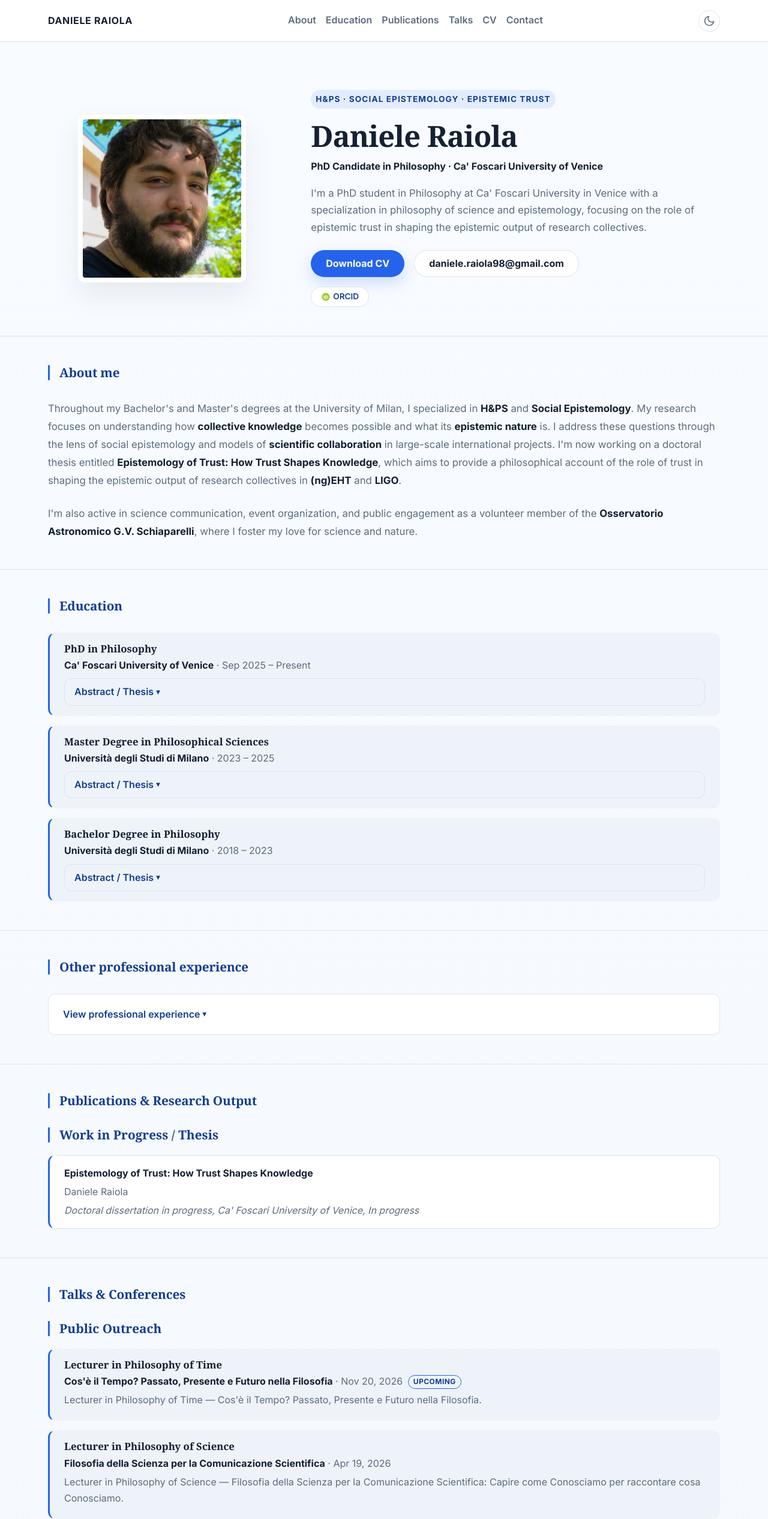
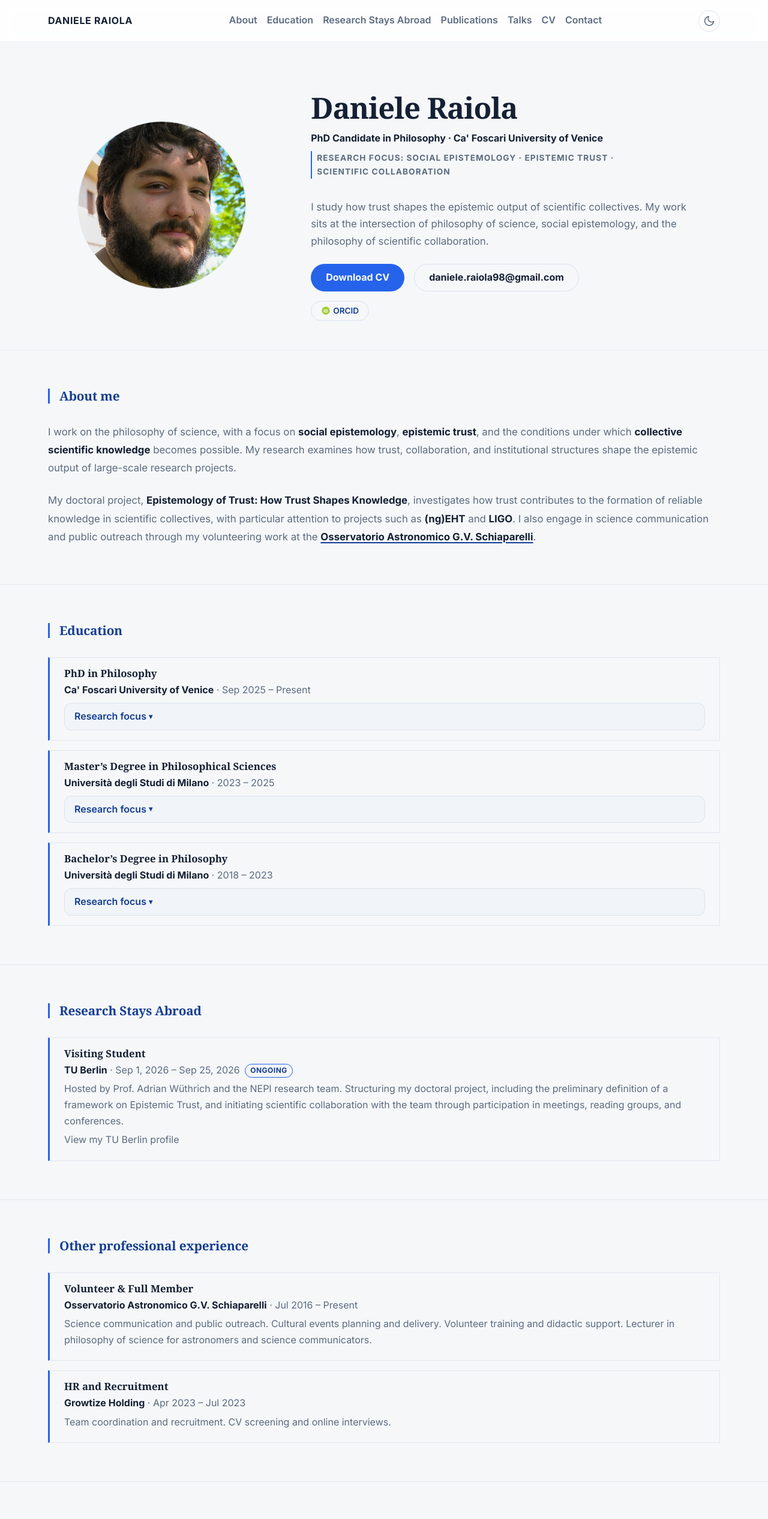
Before and after one commit to daniele-raiola/Portfolio, a plain HTML site: page index.html in a window 1280 px wide. Shown: the top 2533 px of the page at 60% size. Drawn offline with Linux system fonts and the light colour scheme.

Commit message:
refactor(ui): refine visual design and update content structure
Refactor the CSS to modernize the visual identity, including updated color
palettes for light and dark modes, improved spacing using clamp(), and
a more minimalist approach to shadows and borders.

Update the hero section to use a new `.hero-focus` element instead of the
previous `.eyebrow` component and refine the profile image styling.

Update `index.html` to include a new navigation link for "Research Stays
Abroad" and rewrite the biography text for better clarity and impact.

```diff
--- a/assets/css/style.css
+++ b/assets/css/style.css
@@ -6,10 +6,10 @@
   color-scheme: light dark;
 
   /* Color palette (light defaults) */
-  --bg: #f4f7fb;
-  --bg-gradient-start: #f8fbff;
+  --bg: #f5f7f9;
+  --bg-gradient-start: #f5f7f9;
   --surface: #fff;
-  --surface-alt: #eef3f9;
+  --surface-alt: #f1f4f8;
   --text: #152033;
   --muted: #5c6b7f;
   --primary: #2563eb;
@@ -51,10 +51,10 @@
 :root:has(#theme-toggle-checkbox:checked) {
   color-scheme: dark;
 
-  --bg: #0f1521;
-  --bg-gradient-start: #0b1019;
-  --surface: #18202e;
-  --surface-alt: #131b27;
+  --bg: #101821;
+  --bg-gradient-start: #101821;
+  --surface: #141d2a;
+  --surface-alt: #101821;
   --text: #e6edf6;
   --muted: #9aa9bd;
   --primary: #4f86ff;
@@ -144,7 +144,7 @@ body {
   margin: 0;
   font-family: var(--font);
   color: var(--text);
-  background: linear-gradient(180deg, var(--bg-gradient-start) 0%, var(--bg) 100%);
+  background: var(--bg);
   line-height: 1.7;
   font-size: var(--text-base);
 }
@@ -219,16 +219,16 @@ img {
 }
 
 section {
-  padding: var(--space-3xl) 0;
+  padding: clamp(2.5rem, 5vw, 4rem) 0;
 }
 
 section + section {
-  border-top: 1px solid var(--border);
+  border-top: 1px solid rgba(148, 163, 184, 0.18);
 }
 
 #cv,
 #contact {
-  background: var(--surface-alt);
+  background: transparent;
 }
 
 /* ===========================================================================
@@ -260,9 +260,9 @@ section + section {
   position: sticky;
   top: 0;
   z-index: 10;
-  background: rgb(255 255 255 / 95%);
-  backdrop-filter: blur(12px);
-  border-bottom: 1px solid var(--border);
+  background: rgb(255 255 255 / 88%);
+  backdrop-filter: blur(10px);
+  border-bottom: 1px solid rgba(148, 163, 184, 0.18);
 }
 
 .nav {
@@ -441,10 +441,23 @@ section + section {
 }
 
 .hero .hero-role {
-  margin: calc(var(--space-sm) * -1) 0 var(--space-md);
+  margin: calc(var(--space-sm) * -1) 0 var(--space-sm);
   color: var(--text);
   font-size: var(--text-base);
   font-weight: 700;
+}
+
+.hero .hero-focus {
+  display: inline-block;
+  margin: 0 0 var(--space-md);
+  padding-left: var(--space-sm);
+  border-left: 2px solid var(--primary);
+  background: transparent;
+  color: var(--muted);
+  font-size: var(--text-sm);
+  font-weight: 700;
+  letter-spacing: 0.08em;
+  text-transform: uppercase;
 }
 
 .hero p {
@@ -462,24 +475,11 @@ section + section {
   width: 280px;
   height: 280px;
   margin: 0 auto var(--space-lg);
-  border: 8px solid var(--surface);
-  border-radius: var(--radius-lg);
+  border: 1px solid rgba(148, 163, 184, 0.28);
+  border-radius: 50%;
   object-fit: cover;
   object-position: 30% center;
-  box-shadow: var(--shadow);
-}
-
-.eyebrow {
-  display: inline-block;
-  margin-bottom: var(--space-md);
-  padding: var(--space-xs) var(--space-sm);
-  border-radius: var(--radius-pill);
-  background: var(--primary-soft);
-  color: var(--primary-dark);
-  font-size: var(--text-sm);
-  font-weight: 700;
-  text-transform: uppercase;
-  letter-spacing: 0.08em;
+  box-shadow: none;
 }
 
 /* ===========================================================================
@@ -502,9 +502,7 @@ section + section {
   border-radius: var(--radius-pill);
   font-weight: 700;
   border: 1px solid transparent;
-  transition:
-    transform 0.2s ease,
-    box-shadow 0.2s ease;
+  transition: transform 0.2s ease;
 }
 
 @media (prefers-reduced-motion: reduce) {
@@ -520,16 +518,16 @@ section + section {
 .btn-primary {
   background: var(--primary);
   color: #fff;
-  box-shadow: 0 10px 24px var(--primary-shadow);
+  box-shadow: none;
 }
 
 .btn-primary:hover {
-  box-shadow: 0 14px 30px var(--primary-shadow-hover);
+  box-shadow: none;
 }
 
 .btn-secondary {
   border-color: var(--border);
-  background: var(--surface);
+  background: transparent;
   color: var(--text);
 }
 
@@ -545,9 +543,22 @@ section + section {
 .section-card,
 .collapsible-block,
 .publication-item {
-  background: var(--surface);
-  border: 1px solid var(--border);
-  border-radius: var(--radius-lg);
+  background: transparent;
+  border: 1px solid rgba(148, 163, 184, 0.2);
+  border-radius: 0;
+}
+
+.section-card {
+  padding: clamp(2rem, 4vw, 3rem);
+}
+
+.section-kicker {
+  margin: 0 0 var(--space-sm);
+  color: var(--primary-dark);
+  text-transform: uppercase;
+  letter-spacing: 0.12em;
+  font-size: var(--text-xs);
+  font-weight: 700;
 }
 
 .contact-card {
@@ -570,6 +581,19 @@ section + section {
   color: var(--primary-dark);
   padding-left: var(--space-md);
   border-left: 3px solid var(--primary);
+  letter-spacing: -0.02em;
+}
+
+.publication-item,
+.timeline-item,
+.education-collapsible {
+  transition: border-color 0.2s ease, transform 0.2s ease;
+}
+
+.publication-item:hover,
+.timeline-item:hover,
+.education-collapsible:hover {
+  border-color: var(--primary);
 }
 
 .section-heading {
@@ -587,7 +611,7 @@ section + section {
 }
 
 .about-text {
-  max-width: none;
+  max-width: 70rem;
   color: var(--muted);
   font-size: var(--text-lg);
   line-height: 1.8;
@@ -606,6 +630,13 @@ section + section {
   margin-bottom: 0;
 }
 
+.about-text a {
+  color: var(--primary-dark);
+  text-decoration: underline;
+  text-decoration-thickness: 1.5px;
+  text-underline-offset: 0.2em;
+}
+
 /* ===========================================================================
    09. Timeline (shared by education, experience, conferences)
    =========================================================================== */
@@ -617,10 +648,10 @@ section + section {
 
 .timeline-item {
   padding: var(--space-md) var(--space-lg);
-  border: 1px solid transparent;
+  border: 1px solid rgba(148, 163, 184, 0.18);
   border-left: 3px solid var(--primary);
-  border-radius: var(--radius-md);
-  background: var(--surface-alt);
+  border-radius: 0;
+  background: transparent;
 }
 
 .timeline-item h3 {
@@ -687,6 +718,8 @@ section + section {
   display: grid;
   gap: var(--space-xs);
   border-left: 3px solid var(--primary);
+  border-radius: 0;
+  background: transparent;
 }
 
 .publication-title {
@@ -813,13 +846,12 @@ details[open] > .collapsible-summary::after {
   padding: var(--space-xs) var(--space-md);
   border: 1px solid var(--border);
   border-radius: var(--radius-pill);
-  background: var(--surface);
+  background: transparent;
   color: var(--primary-dark);
   font-weight: 600;
   font-size: var(--text-sm);
   transition:
     transform 0.2s ease,
-    box-shadow 0.2s ease,
     border-color 0.2s ease;
 }
 
@@ -830,7 +862,7 @@ details[open] > .collapsible-summary::after {
 .profile-link:hover {
   transform: translateY(-1px);
   border-color: var(--primary);
-  box-shadow: 0 8px 18px var(--primary-glow);
+  box-shadow: none;
 }
 
 /* ===========================================================================
@@ -843,6 +875,11 @@ footer {
   color: var(--muted);
   font-size: var(--text-sm);
   text-align: center;
+}
+
+.footer-name {
+  color: var(--text);
+  font-weight: 700;
 }
 
 /* ===========================================================================
--- a/index.html
+++ b/index.html
@@ -72,6 +72,7 @@
         <nav class="nav-links" id="nav-links" aria-label="Primary navigation">
           <a href="#about">About</a>
           <a href="#education">Education</a>
+          <a href="#research-stays">Research Stays Abroad</a>
           <a href="#publications">Publications</a>
           <a href="#talks">Talks</a>
           <a href="#cv">CV</a>
@@ -115,10 +116,10 @@
             <img src="assets/images/profile-photo.jpg" alt="Profile photo of Daniele Raiola" width="280" height="280" fetchpriority="high" decoding="async" />
           </aside>
           <div class="hero-text">
-            <span class="eyebrow">H&amp;PS · Social Epistemology · Epistemic Trust</span>
             <h1>Daniele Raiola</h1>
             <p class="hero-role">PhD Candidate in Philosophy · Ca&#39; Foscari University of Venice</p>
-            <p>I'm a PhD student in Philosophy at Ca' Foscari University in Venice with a specialization in philosophy of science and epistemology, focusing on the role of epistemic trust in shaping the epistemic output of research collectives.</p>
+            <p class="hero-focus">Research focus: social epistemology · epistemic trust · scientific collaboration</p>
+            <p>I study how trust shapes the epistemic output of scientific collectives. My work sits at the intersection of philosophy of science, social epistemology, and the philosophy of scientific collaboration.</p>
             <div class="btn-row">
               <a class="btn btn-primary" href="raiola-cv.pdf" download>Download CV</a>
               <a class="btn btn-secondary" href="mailto:daniele.raiola98@gmail.com">daniele.raiola98@gmail.com</a>
@@ -136,8 +137,8 @@
             <h2 class="section-accent">About me</h2>
           </div>
           <div id="about-content" class="about-text">
-            <p>Throughout my Bachelor&#39;s and Master&#39;s degrees at the University of Milan, I specialized in <strong>H&amp;PS</strong> and <strong>Social Epistemology</strong>. My research focuses on understanding how <strong>collective knowledge</strong> becomes possible and what its <strong>epistemic nature</strong> is. I address these questions through the lens of social epistemology and models of <strong>scientific collaboration</strong> in large-scale international projects. I&#39;m now working on a doctoral thesis entitled <strong>Epistemology of Trust: How Trust Shapes Knowledge</strong>, which aims to provide a philosophical account of the role of trust in shaping the epistemic output of research collectives in <strong>(ng)EHT</strong> and <strong>LIGO</strong>.</p>
-            <p>I&#39;m also active in science communication, event organization, and public engagement as a volunteer member of the <a href="https://www.astrogeo.va.it/" target="_blank" rel="noopener noreferrer"><strong>Osservatorio Astronomico G.V. Schiaparelli</strong></a>, where I foster my love for science and nature.</p>
+            <p>I work on the philosophy of science, with a focus on <strong>social epistemology</strong>, <strong>epistemic trust</strong>, and the conditions under which <strong>collective scientific knowledge</strong> becomes possible. My research examines how trust, collaboration, and institutional structures shape the epistemic output of large-scale research projects.</p>
+            <p>My doctoral project, <strong>Epistemology of Trust: How Trust Shapes Knowledge</strong>, investigates how trust contributes to the formation of reliable knowledge in scientific collectives, with particular attention to projects such as <strong>(ng)EHT</strong> and <strong>LIGO</strong>. I also engage in science communication and public outreach through my volunteering work at the <a href="https://www.astrogeo.va.it/" target="_blank" rel="noopener noreferrer"><strong>Osservatorio Astronomico G.V. Schiaparelli</strong></a>.</p>
           </div>
         </div>
       </section>
@@ -152,31 +153,47 @@
               <h3>PhD in Philosophy</h3>
               <p><strong>Ca&#39; Foscari University of Venice</strong> <span aria-hidden="true">·</span> <time datetime="2025-09">Sep 2025</time> – Present</p>
               <details class="education-collapsible">
-                <summary class="collapsible-summary">Abstract / Thesis</summary>
+                <summary class="collapsible-summary">Research focus</summary>
                 <div class="collapsible-content">
                   <p>Epistemology of Trust: How Trust Shapes Knowledge</p>
                 </div>
               </details>
             </article>
             <article class="timeline-item">
-              <h3>Master Degree in Philosophical Sciences</h3>
+              <h3>Master’s Degree in Philosophical Sciences</h3>
               <p><strong>Università degli Studi di Milano</strong> <span aria-hidden="true">·</span> <time datetime="2023">2023</time> – <time datetime="2025">2025</time></p>
               <details class="education-collapsible">
-                <summary class="collapsible-summary">Abstract / Thesis</summary>
+                <summary class="collapsible-summary">Research focus</summary>
                 <div class="collapsible-content">
                   <p>Epistemology of the Emergent Subject: Models of Collaboration in the Event Horizon Telescope Scientific Enterprise</p>
                 </div>
               </details>
             </article>
             <article class="timeline-item">
-              <h3>Bachelor Degree in Philosophy</h3>
+              <h3>Bachelor’s Degree in Philosophy</h3>
               <p><strong>Università degli Studi di Milano</strong> <span aria-hidden="true">·</span> <time datetime="2018">2018</time> – <time datetime="2023">2023</time></p>
               <details class="education-collapsible">
-                <summary class="collapsible-summary">Abstract / Thesis</summary>
+                <summary class="collapsible-summary">Research focus</summary>
                 <div class="collapsible-content">
-                  <p>L’epistemologia di Ernst Mach e le sue convergenze con il pragmatismo</p>
+                  <p>Epistemology of Ernst Mach and its convergences with pragmatism</p>
                 </div>
               </details>
+            </article>
+          </div>
+        </div>
+      </section>
+
+      <section id="research-stays">
+        <div class="container">
+          <div class="section-heading">
+            <h2 class="section-accent">Research Stays Abroad</h2>
+          </div>
+          <div id="research-stays-list" class="timeline">
+            <article class="timeline-item">
+              <h3>Visiting Student</h3>
+              <p><strong>TU Berlin</strong> <span aria-hidden="true">·</span> <time datetime="2026-09-01">Sep 1, 2026</time> – <time datetime="2026-09-25">Sep 25, 2026</time> <span class="event-status">Ongoing</span></p>
+              <p>Hosted by Prof. Adrian W&uuml;thrich and the NEPI research team. Structuring my doctoral project, including the preliminary definition of a framework on Epistemic Trust, and initiating scientific collaboration with the team through participation in meetings, reading groups, and conferences.</p>
+              <p><a href="https://www.tu.berlin/hps-mod-sci/ueber-uns/team/daniele-raiola" target="_blank" rel="noopener noreferrer">View my TU Berlin profile</a></p>
             </article>
           </div>
         </div>
@@ -187,9 +204,6 @@
           <div class="section-heading">
             <h2 class="section-accent">Other professional experience</h2>
           </div>
-          <details class="collapsible-block other-experience-collapsible">
-            <summary class="collapsible-summary">View professional experience</summary>
-            <div class="collapsible-content">
           <div id="other-experience-list" class="timeline">
             <article class="timeline-item">
               <h3>Volunteer &amp; Full Member</h3>
@@ -203,8 +217,6 @@
             </article>
           </div>
         </div>
-          </details>
-        </div>
       </section>
 
       <section id="publications">
@@ -214,10 +226,10 @@
           </div>
           <div id="publications-list" class="publications">
             <div class="publications-group">
-              <h3 class="section-accent">Work in Progress / Thesis</h3>
+              <h3 class="section-accent">Current research</h3>
               <ul class="publications-list">
                 <li class="publication-item">
-                  <span class="publication-title">Epistemology of Trust: How Trust Shapes Knowledge</span> <span class="publication-authors">Daniele Raiola</span> <span class="publication-meta">Doctoral dissertation in progress, Ca&#39; Foscari University of Venice, In progress</span>
+                  <span class="publication-title">Epistemology of Trust: How Trust Shapes Knowledge</span> <span class="publication-authors">Daniele Raiola</span> <span class="publication-meta">Doctoral project in progress, Ca&#39; Foscari University of Venice</span>
                 </li>
               </ul>
             </div>
@@ -237,7 +249,7 @@
               <article class="timeline-item">
                 <h3>Lecturer in Philosophy of Time</h3>
                 <p><strong>Cos&#39;è il Tempo? Passato, Presente e Futuro nella Filosofia</strong> <span aria-hidden="true">·</span> <time datetime="2026-11-20">Nov 20, 2026</time> <span class="event-status">Upcoming</span></p>
-                <p>Lecturer in Philosophy of Time — Cos&#39;è il Tempo? Passato, Presente e Futuro nella Filosofia.</p>
+                <p>Public lecture on time, epistemic frameworks, and the philosophical dimensions of scientific explanation.</p>
               </article>
               <article class="timeline-item">
                 <h3>Lecturer in Philosophy of Science</h3>
@@ -289,6 +301,7 @@
       <section id="cv">
         <div class="container">
           <div class="section-card contact-card">
+            <p class="section-kicker">Research profile</p>
             <h2>CV</h2>
             <p>Download my full curriculum vitae.</p>
             <div class="btn-row">
@@ -301,6 +314,7 @@
       <section id="contact">
         <div class="container">
           <div class="section-card contact-card">
+            <p class="section-kicker">Collaboration &amp; outreach</p>
             <h2>Contact</h2>
             <p>
               I am open to collaborations, speaking opportunities, and research projects.
@@ -318,7 +332,7 @@
 
     <footer>
       <div class="container">
-        <p>&copy; 2026 Daniele Raiola. All rights reserved.</p>
+        <p><span class="footer-name">Daniele Raiola</span> · Philosophy of Science · Epistemic Trust</p>
       </div>
     </footer>
     <script>
@@ -329,9 +343,13 @@
       const navLinks = document.getElementById('nav-links');
       const themeColorMeta = document.querySelectorAll('meta[name="theme-color"]');
 
+      const prefersDark = window.matchMedia('(prefers-color-scheme: dark)').matches;
       const storedThemeToggle = localStorage.getItem('theme-toggle');
-      if (storedThemeToggle !== null) {
+
+      if (storedThemeToggle === 'true' || storedThemeToggle === 'false') {
         themeCheckbox.checked = storedThemeToggle === 'true';
+      } else {
+        themeCheckbox.checked = prefersDark;
       }
 
       const syncNavigation = () => {
@@ -342,7 +360,7 @@
       };
 
       const syncTheme = () => {
-        const isDark = window.matchMedia('(prefers-color-scheme: dark)').matches !== themeCheckbox.checked;
+        const isDark = themeCheckbox.checked;
         themeToggle.setAttribute('aria-pressed', String(isDark));
         themeToggle.setAttribute('aria-label', isDark ? 'Switch to light mode' : 'Switch to dark mode');
         themeColorMeta.forEach((meta) => {
@@ -366,7 +384,12 @@
         });
       });
       window.addEventListener('resize', syncNavigation);
-      window.matchMedia('(prefers-color-scheme: dark)').addEventListener('change', syncTheme);
+      window.matchMedia('(prefers-color-scheme: dark)').addEventListener('change', (event) => {
+        if (localStorage.getItem('theme-toggle') === null) {
+          themeCheckbox.checked = event.matches;
+          syncTheme();
+        }
+      });
       syncNavigation();
       syncTheme();
     </script>
```
Lines whose indentation alone changed are shown as unchanged.
